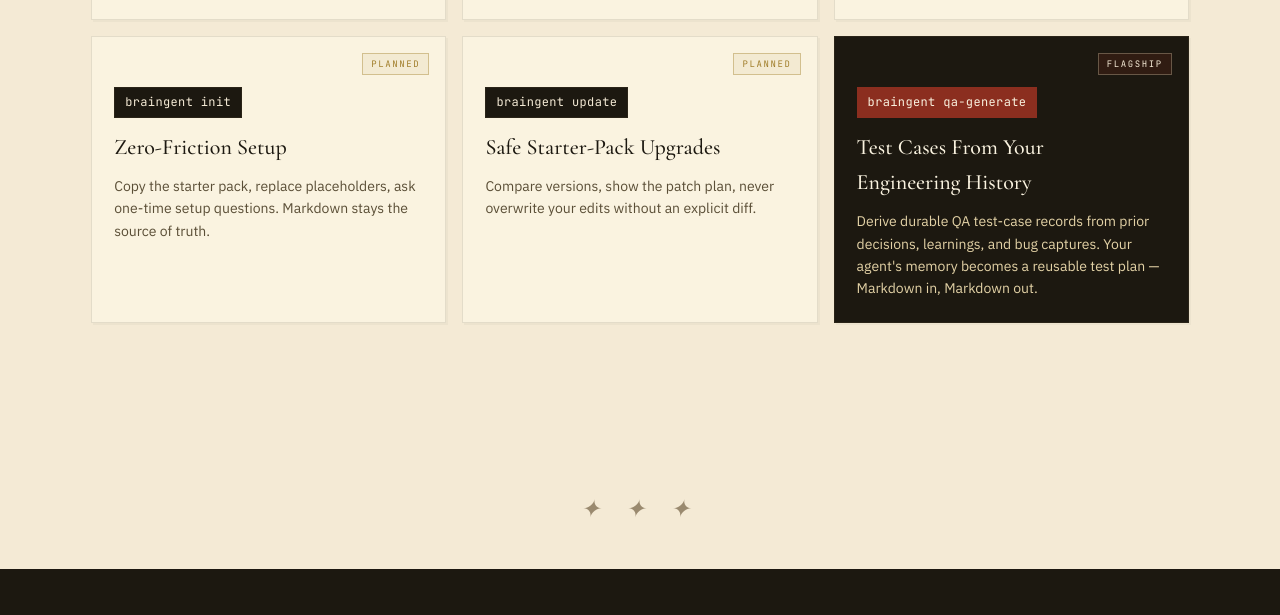
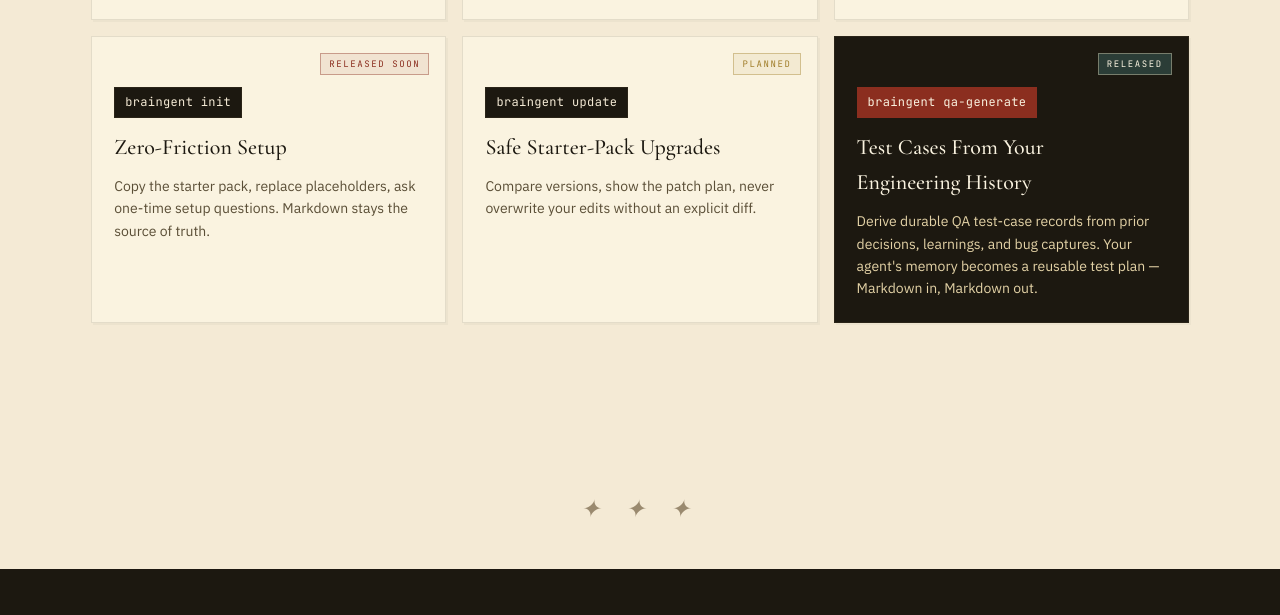
Before and after one commit to thedoublejay/braingent-manifesto, an Astro site in the folder website/: page / in a window 1280 px wide. Shown: the part 7008-7623 px from the top of the page. Built offline with nearby package versions, Linux system fonts and the light colour scheme; Astro itself is replaced by a stand-in of ours.

Commit message:
feat(website): mark qa-generate Released, init Released Soon
- qa-generate flagship card: status badge changed from "Flagship" to
  "Released" with teal-on-dark treatment.
- init card: status badge changed from "Planned" to "Released Soon" with
  ox-blood styling so it visually separates from Planned items.
- Add .status.released and .status.soon variants in landing.css.

```diff
--- a/website/src/pages/index.astro
+++ b/website/src/pages/index.astro
@@ -519,7 +519,7 @@ or sensitive personal data. Ever.</pre>
             <p>Read-only Bun + Astro UI over <code>tasks/active/</code> and indexes. Agents and humans see the same live queue.</p>
           </article>
           <article class="feature-item">
-            <span class="status planned">Planned</span>
+            <span class="status soon">Released Soon</span>
             <span class="rcmd">braingent init</span>
             <h4>Zero-Friction Setup</h4>
             <p>Copy the starter pack, replace placeholders, ask one-time setup questions. Markdown stays the source of truth.</p>
@@ -531,7 +531,7 @@ or sensitive personal data. Ever.</pre>
             <p>Compare versions, show the patch plan, never overwrite your edits without an explicit diff.</p>
           </article>
           <article class="feature-item flagship">
-            <span class="status">Flagship</span>
+            <span class="status released">Released</span>
             <span class="rcmd">braingent qa-generate</span>
             <h4>Test Cases From Your Engineering History</h4>
             <p>Derive durable QA test-case records from prior decisions, learnings, and bug captures. Your agent's memory becomes a reusable test plan — Markdown in, Markdown out.</p>
--- a/website/src/styles/landing.css
+++ b/website/src/styles/landing.css
@@ -1025,6 +1025,21 @@ section { padding: clamp(80px, 10vw, 140px) 0; }
   border-color: rgba(160, 125, 42, 0.4);
   background: rgba(160, 125, 42, 0.08);
 }
+.feature-item .status.soon {
+  color: var(--oxblood);
+  border-color: rgba(139, 46, 31, 0.4);
+  background: rgba(139, 46, 31, 0.08);
+}
+.feature-item .status.released {
+  color: var(--teal-ink);
+  border-color: rgba(62, 107, 102, 0.5);
+  background: rgba(62, 107, 102, 0.12);
+}
+.feature-item.flagship .status.released {
+  color: var(--parchment-50);
+  border-color: rgba(232, 220, 188, 0.4);
+  background: rgba(62, 107, 102, 0.45);
+}
 .feature-item.flagship {
   background: var(--ink-900);
   border-color: var(--ink-800);
```
